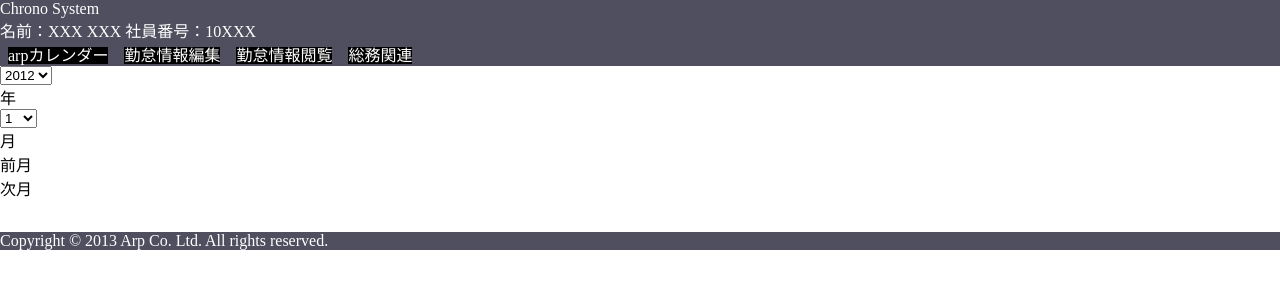
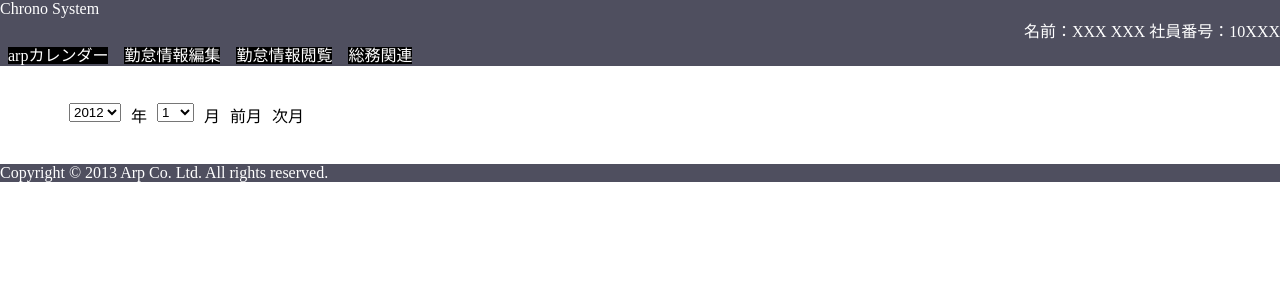
Before and after one commit to YutaMiura/chrono, a Django app: template chrono/arp_calendar/templates/arp_calendar/list.html in a window 1280 px wide. Shown: the top 300 px of the page. Run offline with Django 3.2, Linux system fonts and the light colour scheme; the template is opened without the code that fills it, so the values that code supplies are empty; parts of the project's set-up code (start-up, migrations or seed data) failed here and were passed over.

Commit message:
formatting calendar navigation blocks.
Witch including list og year and month and next(or prev) buttons.

```diff
--- a/chrono/arp_calendar/static/arp_calendar/style.css
+++ b/chrono/arp_calendar/static/arp_calendar/style.css
@@ -1,5 +1,25 @@
+@charset "utf-8";
+
+.calendar_navi {
+    margin: 2em 0 0 0;
+    margin-left: auto;
+    margin-right: auto;
+    width: 90%;
+}
+
+.calendar_navi_element {
+    margin: 5px;
+    float: left;
+}
+
+.content {
+    width: 90%;
+    margin-left: auto;
+    margin-right: auto;
+}
+
 table.month {
-    width: 90%;
+    width: 100%;
     margin-left: auto;
     margin-right: auto;
 }
@@ -31,3 +51,17 @@ td.daycontent div.other_day {
 div.daynumber {
     padding-left: 5px;
 }
+
+// for clear the float layout
+.clearfix {
+    *zoom: 1;
+}
+.clearfix:before,
+.clearfix:after {
+    display: table;
+    content: "";
+    line-height: 0;
+}
+.clearfix:after {
+    clear: both;
+}
--- a/chrono/arp_calendar/templates/arp_calendar/list.html
+++ b/chrono/arp_calendar/templates/arp_calendar/list.html
@@ -7,13 +7,13 @@
 {% endblock %}
 
 {% block content %}
-<div class="calendar_navi">
-  <select id="select_year">
+<div class="calendar_navi clearfix">
+  <select class="calendar_navi_element" id="select_year">
     <option value="2012">2012</option>
     <option value="2013">2013</option>
   </select>
-  <div id="label_year">年</div>
-  <select id="calendar_month">
+  <div class="calendar_navi_element" id="label_year">年</div>
+  <select class="calendar_navi_element" id="calendar_month">
     <option value="01">1</option>
     <option value="02">2</option>
     <option value="03">3</option>
@@ -27,10 +27,11 @@
     <option value="11">11</option>
     <option value="12">12</option>
   </select>
-  <div id="label_month">月</div>
-  <div id="prev_month">前月</div>
-  <div id="next_month">次月</div>
+  <div class="calendar_navi_element" id="label_month">月</div>
+  <div class="calendar_navi_element" id="prev_month">前月</div>
+  <div class="calendar_navi_element" id="next_month">次月</div>
 </div>
-
+<div class="content">
 {{ month_html }}
+</div>
 {% endblock %}
--- a/chrono/static/base/base.css
+++ b/chrono/static/base/base.css
@@ -7,6 +7,10 @@ body {
 .chrono-header {
     color: #ffffff;
     background-color: #4f4f5f;
+}
+
+#user-info {
+    text-align: right;
 }
 
 #mm-ul {
```
